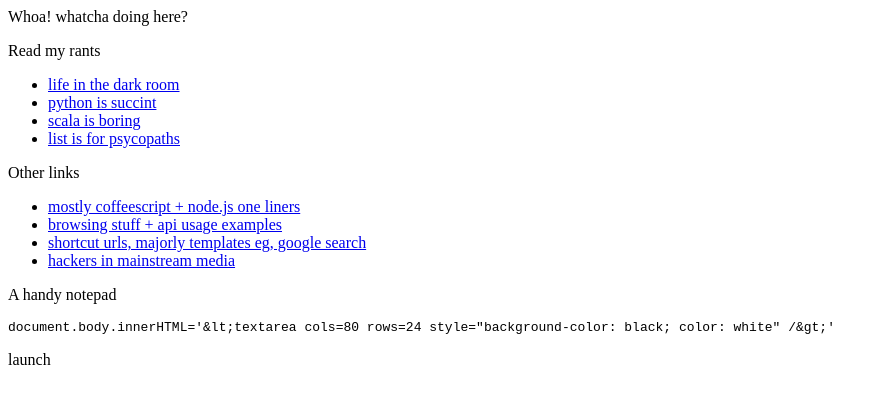
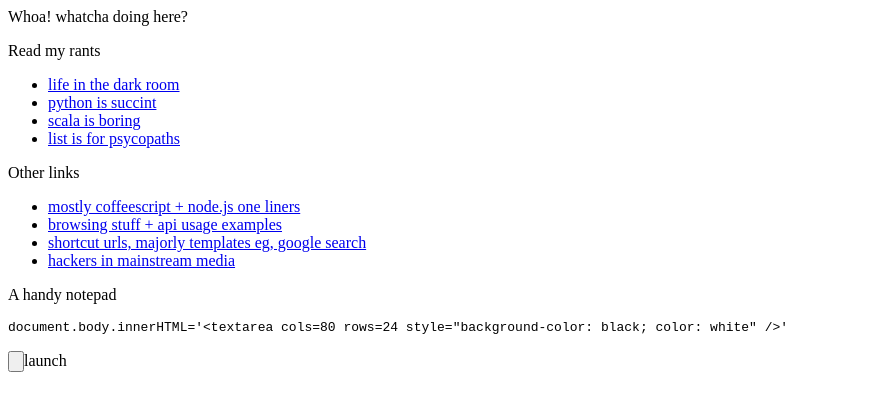
Before and after one commit to lambdahead/lambdahead.github.com, a plain HTML site: page index.html in a window 1280 px wide. Shown: the whole page, without its empty margins (0-887 px from the left). Drawn offline with Linux system fonts and the light colour scheme.

Commit message:
publishing again, fingers crossed

```diff
--- a/index.html
+++ b/index.html
@@ -14,7 +14,7 @@
 <li><a href="news.html">hackers in mainstream media</a></li>
 </ul>
 <p>A handy notepad</p>
-<pre><code>document.body.innerHTML='&amp;lt;textarea cols=80 rows=24 style="background-color: black; color: white" /&amp;gt;'
+<pre><code>document.body.innerHTML='&lt;textarea cols=80 rows=24 style="background-color: black; color: white" /&gt;'
 </code></pre>
 <script>
     function launchNotepad() {
@@ -22,4 +22,4 @@
     }
 </script>
 
-<p><a onclick="launchNotepad()">launch</a></p>
+<p><input type=button onclick="launchNotepad()">launch</a></p>
```
Also changed, not shown: 1 other file.
